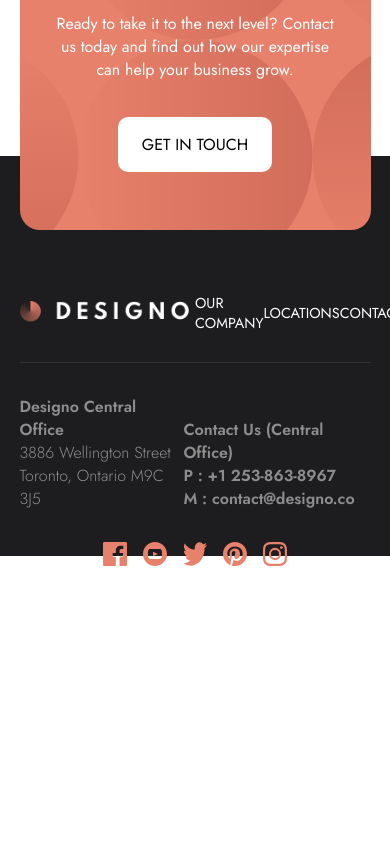
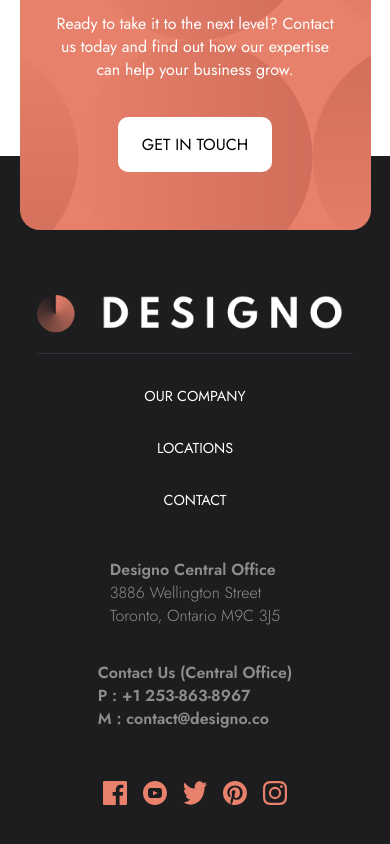
Before and after one commit to SJellen/designo, a Next.js app: page / in a window 390 px wide. Shown: the part 1115-1959 px from the top of the page. Before the commit the page ends 1681 px from the top, so only its background shows below. Built offline with nearby package versions, Linux system fonts and the light colour scheme.

Commit message:
footer mq's set

```diff
--- a/styles/Footer.module.scss
+++ b/styles/Footer.module.scss
@@ -140,5 +140,52 @@
 }
 
 @media only screen and (max-width: 600px) {
+    .topContainer {
+        border-bottom: none;
+        flex-direction: column;
+        align-items: center;
+        padding-top: 2rem;
+    }
+    .footerLogo {
 
+        padding-bottom: 2rem;
+        width: 90%;
+        justify-content: center;
+    }
+    .nav {
+        width: 90%;
+        border-top:1px solid V.$darkGrey;
+        padding: 1rem 0;
+        margin: -1rem auto 1rem auto;
+    }
 }
+
+@media only screen and (max-width: 500px) {
+    .footer {
+        height: auto;
+        padding-bottom: 3rem;
+    }
+    .container {
+        display: flex;
+        flex-direction: column;
+    }
+    .nav {
+        flex-direction: column;
+        a {
+            padding: 1rem 0;
+        }
+    }
+    .bottomContainer {
+        height: auto;
+        margin: 9rem auto 0 auto;
+    }
+    .leftFlexContainer {
+        height: 210px;
+        flex-direction: column;
+        align-items: center;
+        justify-content: space-evenly;
+        ul {
+            padding: 1rem;
+        }
+    }
+}
```
